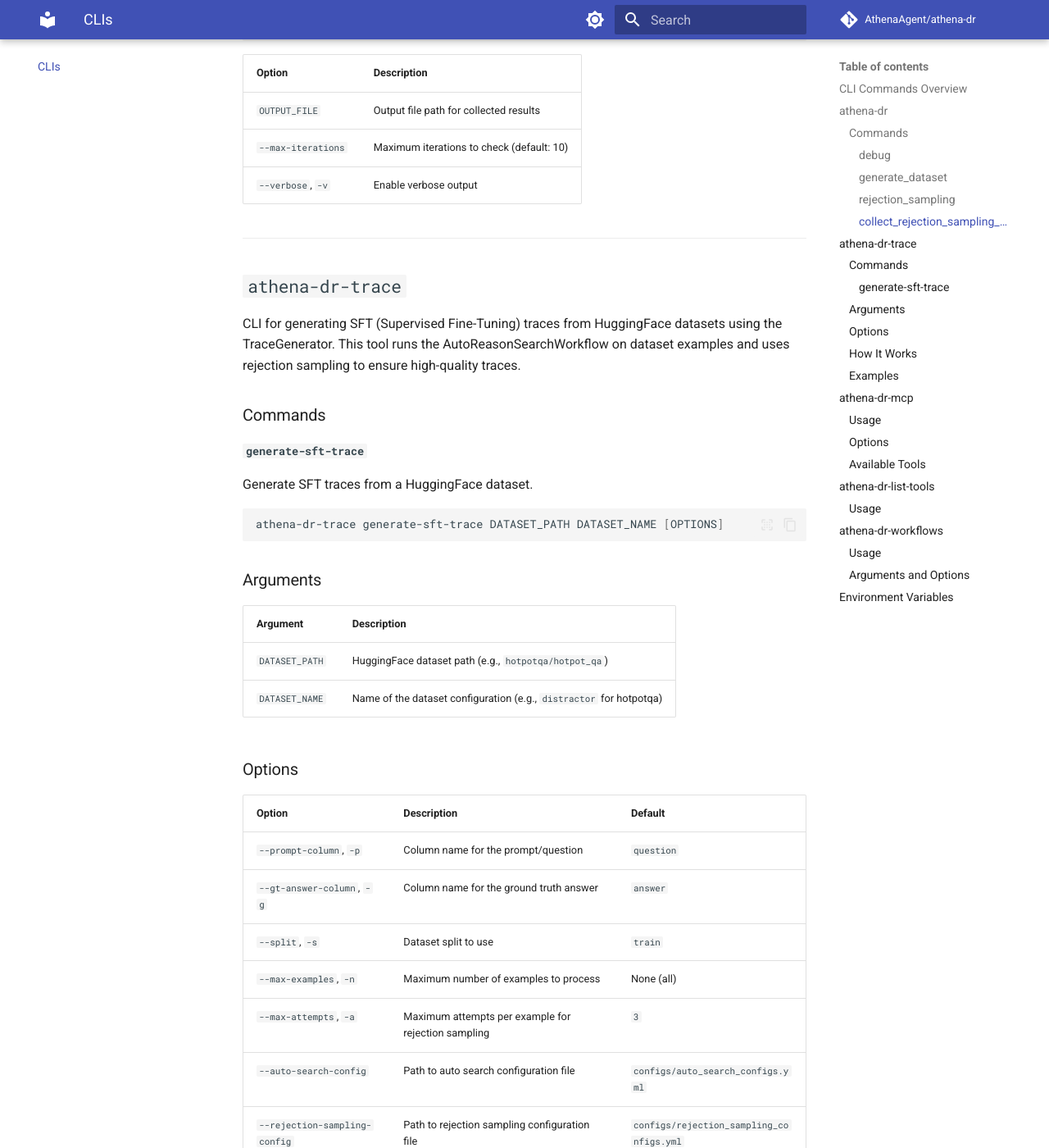
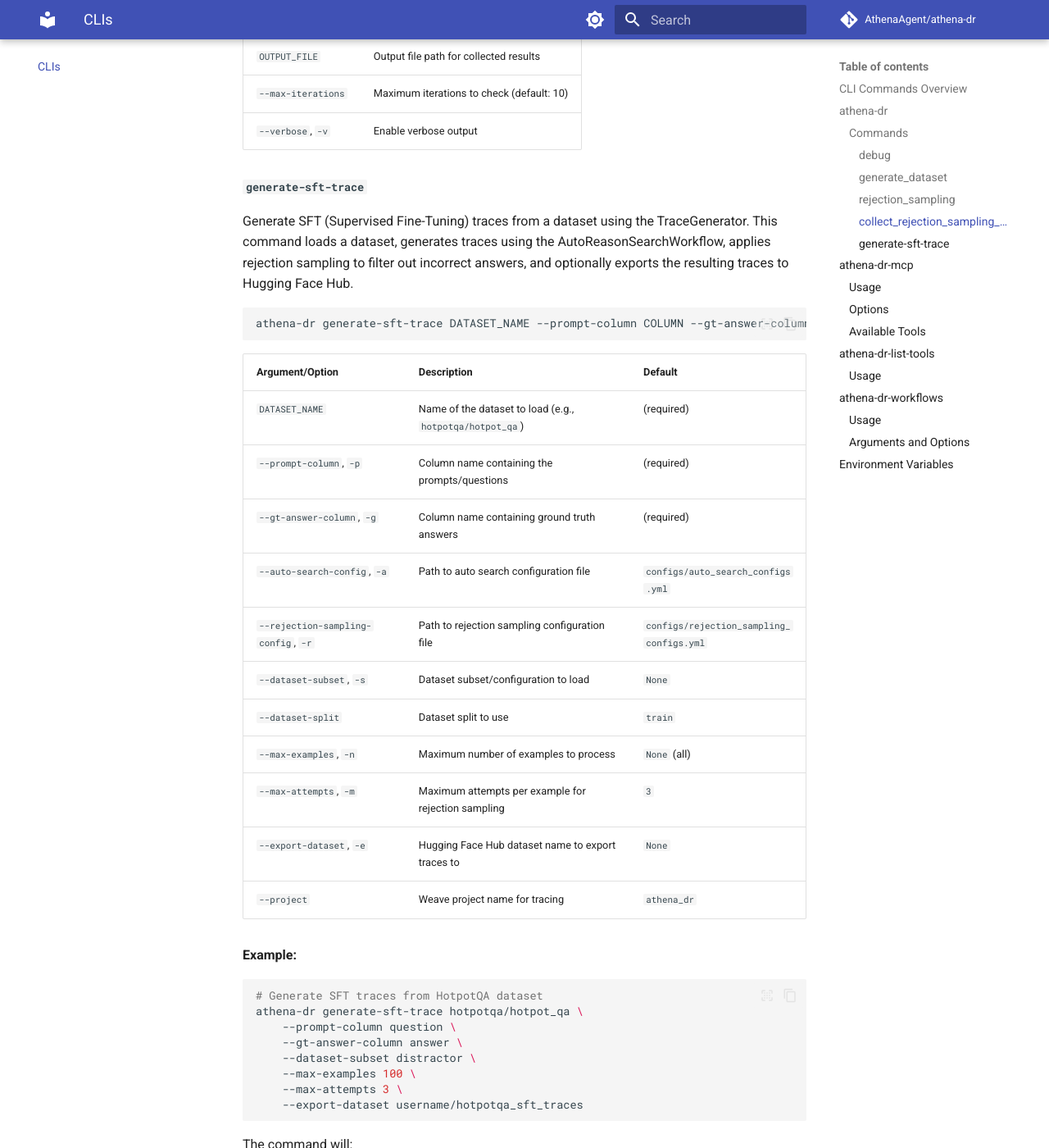
Before and after one commit to AthenaAgent/athena-dr, an MkDocs documentation site: the page built from docs/cli.md, in a window 1280 px wide and 1400 px high, scrolled down 2603 px. Shown: the whole window at 82% size. Built offline with MkDocs 1.6.1 and Material for MkDocs 9.7.7, drawn with Linux system fonts in a browser that asks for light colours; comment, search, counter and statistics services are not loaded; some of the changed text lies outside the part shown.

Commit message:
add: generate-sft-trace for the athena-dr cli

````diff
--- a/docs/cli.md
+++ b/docs/cli.md
@@ -7,7 +7,6 @@
 | Command | Purpose | Entry Point |
 |---------|---------|-------------|
 | `athena-dr` | Main workflow CLI for running auto-search workflows and dataset generation | `athena_dr.agent.workflows.cli:launch_auto_search_workflow_cli` |
-| `athena-dr-trace` | Generate SFT traces from HuggingFace datasets using TraceGenerator | `athena_dr.agent.workflows.cli:launch_trace_generator_cli` |
 | `athena-dr-mcp` | Run the MCP (Model Context Protocol) server with search and browse tools | `athena_dr.agent.mcp_backend.main:main` |
 | `athena-dr-list-tools` | List all available tools from the MCP server in a formatted table | `athena_dr.utils:list_tools_from_server` |
 | `athena-dr-workflows` | Web page reader CLI to read and answer questions from web pages | `athena_dr.agent.workflows.cli:launch_web_page_reader_cli` |
@@ -90,81 +89,48 @@
 | `--max-iterations` | Maximum iterations to check (default: 10) |
 | `--verbose`, `-v` | Enable verbose output |
 
----
-
-## `athena-dr-trace`
-
-CLI for generating SFT (Supervised Fine-Tuning) traces from HuggingFace datasets using the TraceGenerator. This tool runs the AutoReasonSearchWorkflow on dataset examples and uses rejection sampling to ensure high-quality traces.
-
-### Commands
-
 #### `generate-sft-trace`
 
-Generate SFT traces from a HuggingFace dataset.
+Generate SFT (Supervised Fine-Tuning) traces from a dataset using the TraceGenerator. This command loads a dataset, generates traces using the AutoReasonSearchWorkflow, applies rejection sampling to filter out incorrect answers, and optionally exports the resulting traces to Hugging Face Hub.
 
 ```bash
-athena-dr-trace generate-sft-trace DATASET_PATH DATASET_NAME [OPTIONS]
+athena-dr generate-sft-trace DATASET_NAME --prompt-column COLUMN --gt-answer-column COLUMN [OPTIONS]
 ```
 
-### Arguments
-
-| Argument | Description |
-|----------|-------------|
-| `DATASET_PATH` | HuggingFace dataset path (e.g., `hotpotqa/hotpot_qa`) |
-| `DATASET_NAME` | Name of the dataset configuration (e.g., `distractor` for hotpotqa) |
-
-### Options
-
-| Option | Description | Default |
-|--------|-------------|---------|
-| `--prompt-column`, `-p` | Column name for the prompt/question | `question` |
-| `--gt-answer-column`, `-g` | Column name for the ground truth answer | `answer` |
-| `--split`, `-s` | Dataset split to use | `train` |
-| `--max-examples`, `-n` | Maximum number of examples to process | None (all) |
-| `--max-attempts`, `-a` | Maximum attempts per example for rejection sampling | `3` |
-| `--auto-search-config` | Path to auto search configuration file | `configs/auto_search_configs.yml` |
-| `--rejection-sampling-config` | Path to rejection sampling configuration file | `configs/rejection_sampling_configs.yml` |
-| `--export-dataset`, `-e` | HuggingFace Hub path to export the generated traces | None |
+| Argument/Option | Description | Default |
+|-----------------|-------------|---------|
+| `DATASET_NAME` | Name of the dataset to load (e.g., `hotpotqa/hotpot_qa`) | (required) |
+| `--prompt-column`, `-p` | Column name containing the prompts/questions | (required) |
+| `--gt-answer-column`, `-g` | Column name containing ground truth answers | (required) |
+| `--auto-search-config`, `-a` | Path to auto search configuration file | `configs/auto_search_configs.yml` |
+| `--rejection-sampling-config`, `-r` | Path to rejection sampling configuration file | `configs/rejection_sampling_configs.yml` |
+| `--dataset-subset`, `-s` | Dataset subset/configuration to load | `None` |
+| `--dataset-split` | Dataset split to use | `train` |
+| `--max-examples`, `-n` | Maximum number of examples to process | `None` (all) |
+| `--max-attempts`, `-m` | Maximum attempts per example for rejection sampling | `3` |
+| `--export-dataset`, `-e` | Hugging Face Hub dataset name to export traces to | `None` |
 | `--project` | Weave project name for tracing | `athena_dr` |
 
-### How It Works
-
-1. **Dataset Loading**: Loads the specified dataset from HuggingFace Hub
-2. **Trace Generation**: For each example, runs the AutoReasonSearchWorkflow to generate a reasoning trace
-3. **Rejection Sampling**: Checks if the generated answer matches the ground truth; retries up to `--max-attempts` times if incorrect
-4. **Export**: Optionally pushes the successful traces to HuggingFace Hub
-
-### Examples
-
-**Basic usage with HotpotQA:**
+**Example:**
 
 ```bash
-athena-dr-trace generate-sft-trace hotpotqa/hotpot_qa distractor \
-    --max-examples 5 \
+# Generate SFT traces from HotpotQA dataset
+athena-dr generate-sft-trace hotpotqa/hotpot_qa \
+    --prompt-column question \
+    --gt-answer-column answer \
+    --dataset-subset distractor \
+    --max-examples 100 \
+    --max-attempts 3 \
     --export-dataset username/hotpotqa_sft_traces
 ```
 
-**Custom configuration and columns:**
+The command will:
 
-```bash
-athena-dr-trace generate-sft-trace my-org/custom-dataset default \
-    --prompt-column query \
-    --gt-answer-column response \
-    --split validation \
-    --max-examples 100 \
-    --max-attempts 5 \
-    --auto-search-config configs/custom_auto_search.yml \
-    --export-dataset my-org/custom_sft_traces
-```
-
-**Process all examples from a dataset:**
-
-```bash
-athena-dr-trace generate-sft-trace natural_questions simplified \
-    --split train \
-    --export-dataset username/nq_sft_traces \
-    --project my_weave_project
-```
+1. Load the specified dataset from Hugging Face Hub
+2. For each example, generate a trace using the AutoReasonSearchWorkflow
+3. Check if the generated answer is correct using rejection sampling
+4. Retry up to `--max-attempts` times if the answer is incorrect
+5. Collect successful traces and optionally export them to Hugging Face Hub
 
 ---
 
--- a/pyproject.toml
+++ b/pyproject.toml
@@ -55,7 +55,6 @@
 athena-dr-list-tools = "athena_dr.utils:list_tools_from_server"
 athena-dr-workflows = "athena_dr.agent.workflows.cli:launch_web_page_reader_cli"
 athena-dr = "athena_dr.agent.workflows.cli:launch_auto_search_workflow_cli"
-athena-dr-trace = "athena_dr.agent.workflows.cli:launch_trace_generator_cli"
 
 [build-system]
 requires = ["hatchling", "hatch-vcs"]
````
Also changed, not shown: test.py (added, +29 -0 lines), test_traces.py (added, +26 -0 lines), 2 other files.
